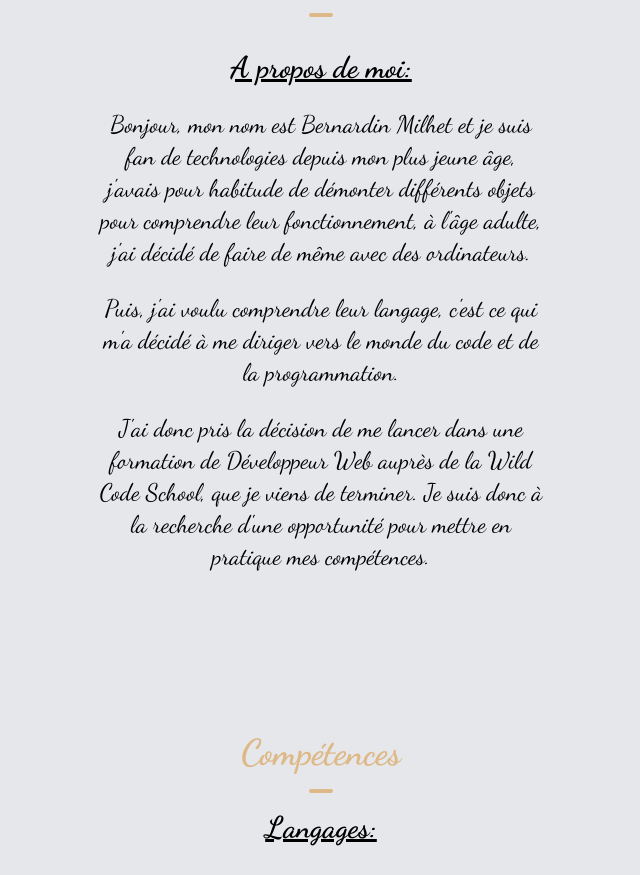
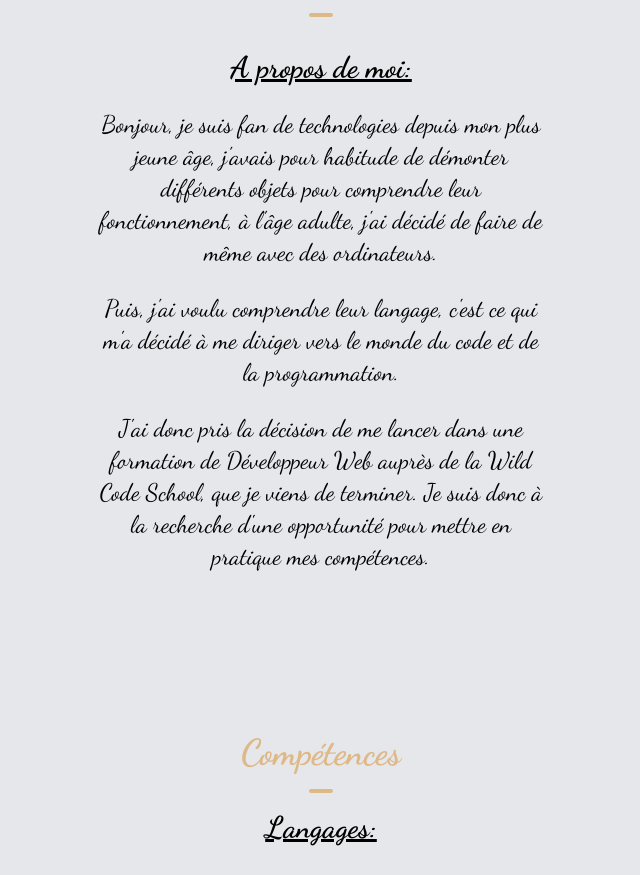
Before and after one commit to Kelhann2608/my-new-portfolio, a Next.js app: page / in a window 1280 px wide. Shown: the part 976-1851 px from the top of the page, without its empty margins (319-959 px from the left). Built offline with nearby package versions, Linux system fonts and the light colour scheme.

Commit message:
AboutSection modified

```diff
--- a/components/AboutSection.tsx
+++ b/components/AboutSection.tsx
@@ -15,7 +15,7 @@ const AboutSection = () => {
               A propos de moi:
             </h1>
             <p className="mx-3 text-xl text-center dark:text-gray-300 font-DancingS lg:text-2xl">
-              Bonjour, mon nom est <span>Bernardin Milhet</span> et je suis fan
+              Bonjour, je suis fan
               de technologies depuis mon plus jeune âge, j'avais pour habitude
               de démonter différents objets pour comprendre leur fonctionnement,
               à l'âge adulte, j'ai décidé de faire de même avec des ordinateurs.
```
